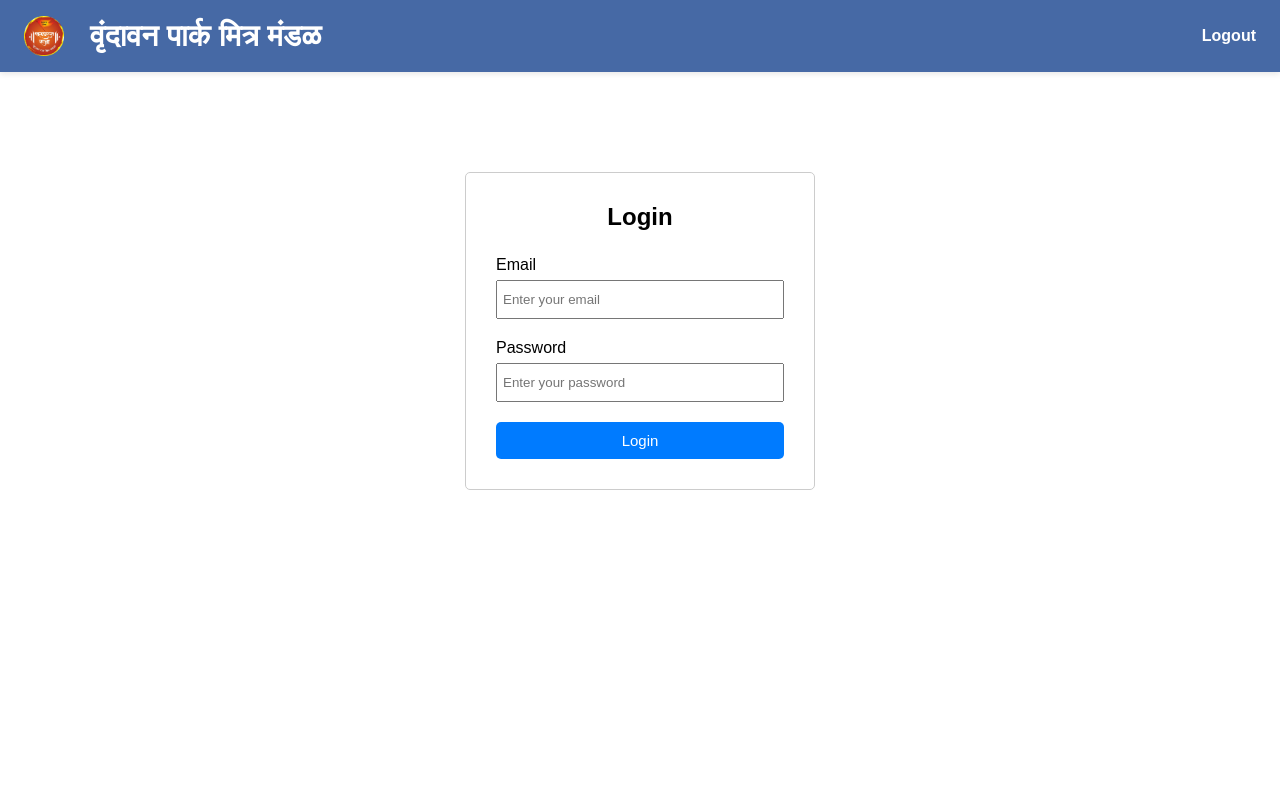
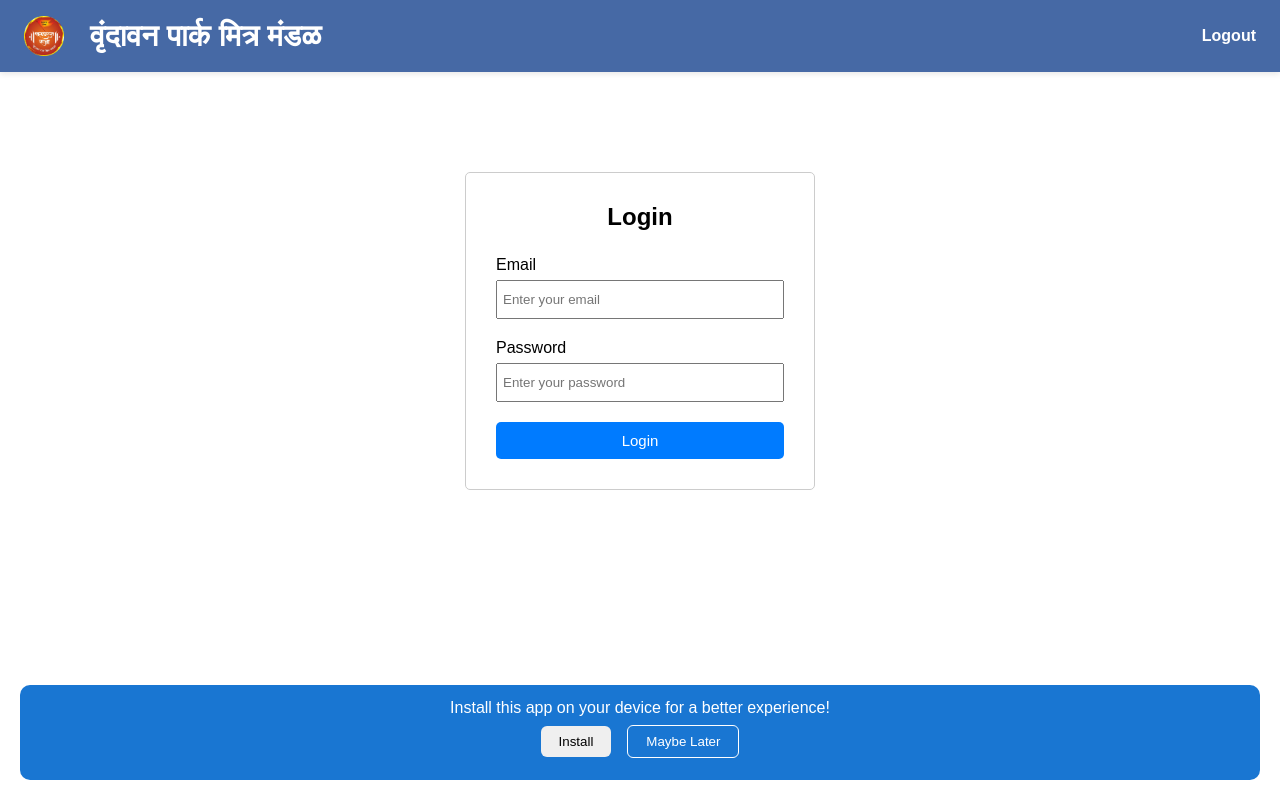
Before and after one commit to kamalmistry6/fund-manager, an Angular app: page /auth/login in a window 1280 px wide. Built offline with nearby package versions, Linux system fonts and the light colour scheme.

Commit message:
new popup

```diff
--- a/src/app/app.component.html
+++ b/src/app/app.component.html
@@ -1,6 +1,7 @@
 <router-outlet></router-outlet>
-<div *ngIf="showInstallButton" class="install-popup">
+
+<div class="install-popup">
     <p>Install this app on your device for a better experience!</p>
     <button (click)="promptInstall()">Install</button>
-    <button (click)="showInstallButton = false">Maybe Later</button>
+    <button (click)="maybeLater()">Maybe Later</button>
 </div>
--- a/src/app/app.component.scss
+++ b/src/app/app.component.scss
@@ -1,10 +1,3 @@
-::ng-deep .mat-mdc-paginator-page-size-select {
-  margin: 0 4px;
-  width: 60px !important;
-}
-::ng-deep .mdc-text-field--no-label {
-  padding: 0px 10px !important;
-}
 .install-popup {
   position: fixed;
   bottom: 20px;
@@ -12,14 +5,15 @@
   right: 20px;
   background: #1976d2;
   color: white;
-  padding: 12px;
+  padding: 14px;
   border-radius: 10px;
   text-align: center;
-  z-index: 1000;
+  z-index: 999;
+  animation: fadeInUp 0.4s ease-out;
 
   button {
     margin: 8px;
-    padding: 8px 16px;
+    padding: 8px 18px;
     border: none;
     border-radius: 6px;
     cursor: pointer;
@@ -36,3 +30,14 @@
     }
   }
 }
+
+@keyframes fadeInUp {
+  from {
+    opacity: 0;
+    transform: translateY(30px);
+  }
+  to {
+    opacity: 1;
+    transform: translateY(0);
+  }
+}
--- a/src/app/app.component.ts
+++ b/src/app/app.component.ts
@@ -11,16 +11,45 @@ export class AppComponent {
   title = 'fund-manager';
   deferredPrompt: any;
   showInstallButton = false;
+  hideTimeout: any;
   constructor(private iconService: IconService) {
     this.iconService.registerIcons();
+  }
+
+  ngOnInit(): void {
+    // Check localStorage for maybeLater timestamp
+    const maybeLaterTime = localStorage.getItem('maybeLaterTime');
+    if (maybeLaterTime) {
+      const diff = Date.now() - parseInt(maybeLaterTime, 10);
+      if (diff < 20 * 60 * 1000) {
+        // within 20 mins, don't show popup
+        return;
+      }
+    }
   }
 
   @HostListener('window:beforeinstallprompt', ['$event'])
   onBeforeInstallPrompt(event: Event) {
     event.preventDefault();
     this.deferredPrompt = event;
-    this.showInstallButton = true; // show your custom popup or button
+
+    // Check again for maybeLater setting
+    const maybeLaterTime = localStorage.getItem('maybeLaterTime');
+    if (maybeLaterTime) {
+      const diff = Date.now() - parseInt(maybeLaterTime, 10);
+      if (diff < 20 * 60 * 1000) {
+        return;
+      }
+    }
+
+    this.showInstallButton = true;
+
+    // Auto-hide after 30 seconds
+    this.hideTimeout = setTimeout(() => {
+      this.showInstallButton = false;
+    }, 30000);
   }
+
   promptInstall() {
     if (this.deferredPrompt) {
       this.deferredPrompt.prompt();
@@ -30,9 +59,20 @@ export class AppComponent {
         } else {
           console.log('User dismissed the install prompt');
         }
-        this.deferredPrompt = null;
-        this.showInstallButton = false;
+        this.clearInstallPrompt();
       });
     }
   }
+
+  maybeLater() {
+    this.showInstallButton = false;
+    // Store timestamp
+    localStorage.setItem('maybeLaterTime', Date.now().toString());
+  }
+
+  clearInstallPrompt() {
+    this.deferredPrompt = null;
+    this.showInstallButton = false;
+    clearTimeout(this.hideTimeout);
+  }
 }
```
